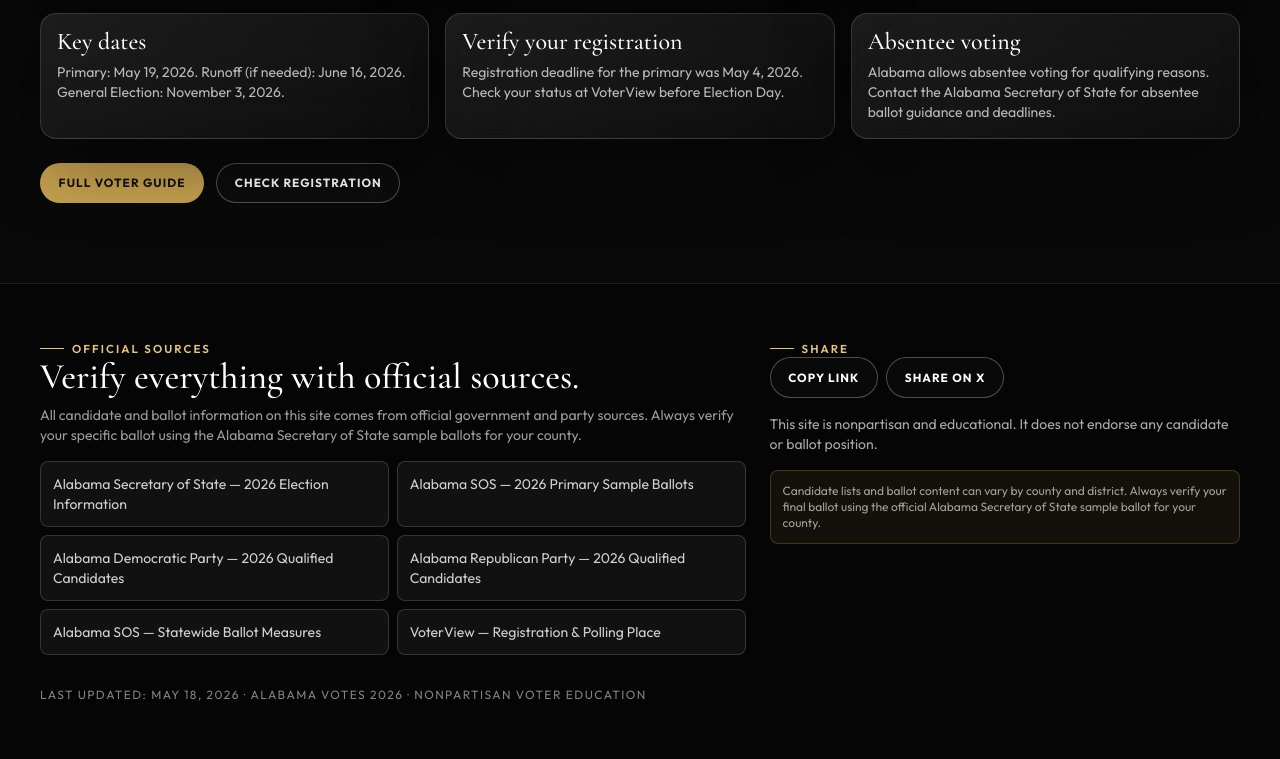
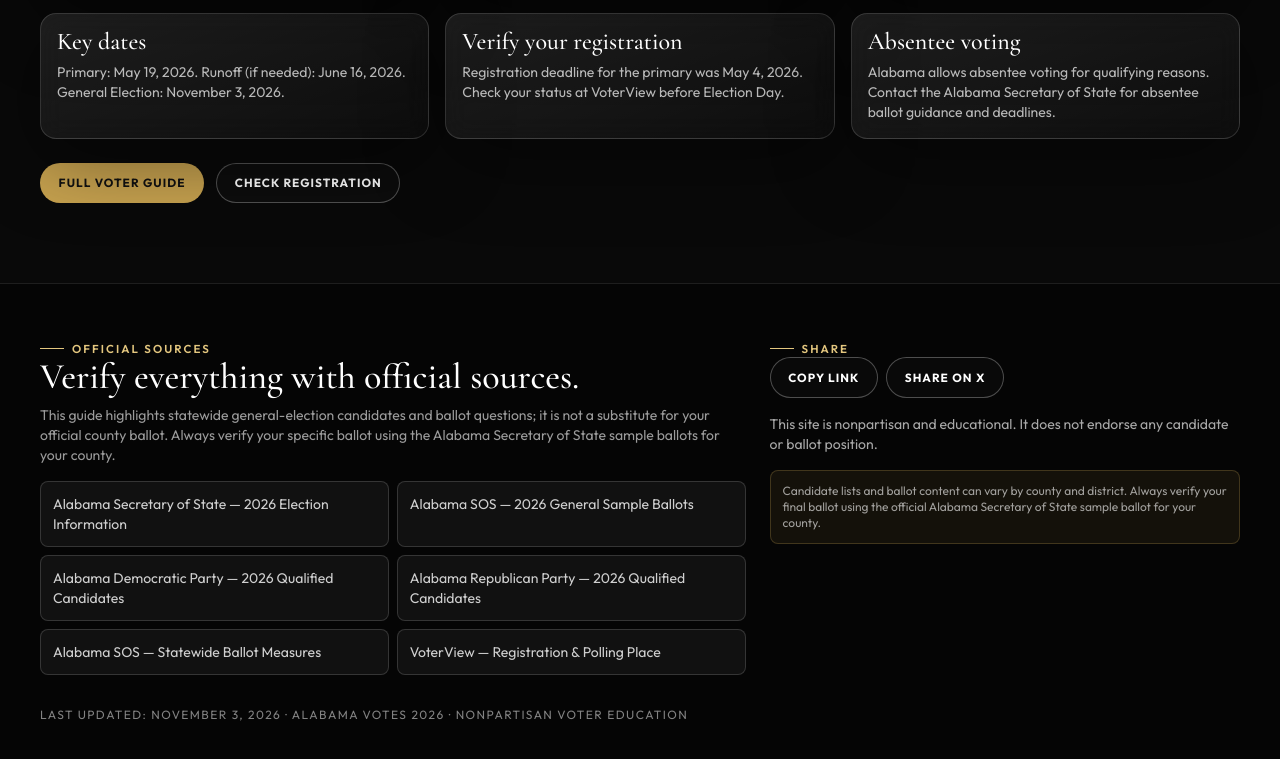
Before and after one commit to WGLewis0721/voting-al-website, an Astro site: page / in a window 1280 px wide. Shown: the part 4878-5637 px from the top of the page. Built offline with nearby package versions, Linux system fonts and the light colour scheme; Astro itself is replaced by a stand-in of ours.

Commit message:
Refresh Election Day 2026 UI and official voter links

```diff
--- a/src/components/SiteFooter.astro
+++ b/src/components/SiteFooter.astro
@@ -4,13 +4,13 @@
       <div>
         <p class="section-eyebrow">Official Sources</p>
         <h2 class="font-display text-4xl">Verify everything with official sources.</h2>
-        <p class="mt-2 text-sm text-white/60">All candidate and ballot information on this site comes from official government and party sources. Always verify your specific ballot using the Alabama Secretary of State sample ballots for your county.</p>
+        <p class="mt-2 text-sm text-white/60">This guide highlights statewide general-election candidates and ballot questions; it is not a substitute for your official county ballot. Always verify your specific ballot using the Alabama Secretary of State sample ballots for your county.</p>
         <div class="mt-4 grid gap-2 sm:grid-cols-2">
           <a class="rounded-lg border border-white/15 bg-white/5 p-3 text-sm text-white/80 transition hover:border-gold/60 hover:text-gold-soft" href="https://www.sos.alabama.gov/alabama-votes" target="_blank" rel="noopener">Alabama Secretary of State — 2026 Election Information</a>
-          <a class="rounded-lg border border-white/15 bg-white/5 p-3 text-sm text-white/80 transition hover:border-gold/60 hover:text-gold-soft" href="https://www.sos.alabama.gov/alabama-votes/2026-primary-election-sample-ballots" target="_blank" rel="noopener">Alabama SOS — 2026 Primary Sample Ballots</a>
+          <a class="rounded-lg border border-white/15 bg-white/5 p-3 text-sm text-white/80 transition hover:border-gold/60 hover:text-gold-soft" href="https://www.sos.alabama.gov/alabama-votes/2026-general-election-sample-ballots" target="_blank" rel="noopener">Alabama SOS — 2026 General Sample Ballots</a>
           <a class="rounded-lg border border-white/15 bg-white/5 p-3 text-sm text-white/80 transition hover:border-gold/60 hover:text-gold-soft" href="https://www.alabamademocrats.com/2026-qualified-candidates" target="_blank" rel="noopener">Alabama Democratic Party — 2026 Qualified Candidates</a>
           <a class="rounded-lg border border-white/15 bg-white/5 p-3 text-sm text-white/80 transition hover:border-gold/60 hover:text-gold-soft" href="https://algop.org/2026-qualified-candidates" target="_blank" rel="noopener">Alabama Republican Party — 2026 Qualified Candidates</a>
-          <a class="rounded-lg border border-white/15 bg-white/5 p-3 text-sm text-white/80 transition hover:border-gold/60 hover:text-gold-soft" href="https://www.sos.alabama.gov/alabama-votes/statewide-ballot-measures" target="_blank" rel="noopener">Alabama SOS — Statewide Ballot Measures</a>
+          <a class="rounded-lg border border-white/15 bg-white/5 p-3 text-sm text-white/80 transition hover:border-gold/60 hover:text-gold-soft" href="https://www.sos.alabama.gov/alabama-votes/voter/ballot-measures/statewide" target="_blank" rel="noopener">Alabama SOS — Statewide Ballot Measures</a>
           <a class="rounded-lg border border-white/15 bg-white/5 p-3 text-sm text-white/80 transition hover:border-gold/60 hover:text-gold-soft" href="https://myinfo.alabamavotes.gov/VoterView" target="_blank" rel="noopener">VoterView — Registration &amp; Polling Place</a>
         </div>
       </div>
@@ -26,7 +26,7 @@
         </div>
       </div>
     </div>
-    <p class="mt-8 text-xs uppercase tracking-[0.12em] text-white/50">Last Updated: May 18, 2026 · Alabama Votes 2026 · Nonpartisan Voter Education</p>
+    <p class="mt-8 text-xs uppercase tracking-[0.12em] text-white/50">Last Updated: November 3, 2026 · Alabama Votes 2026 · Nonpartisan Voter Education</p>
   </div>
 </footer>
 
```
